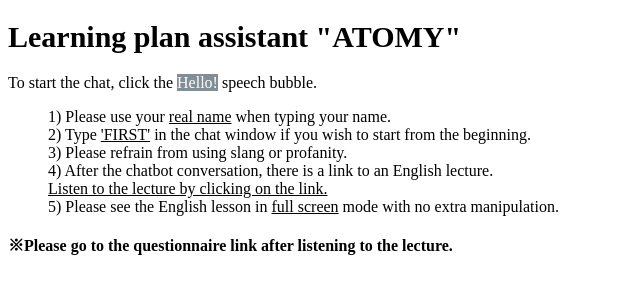
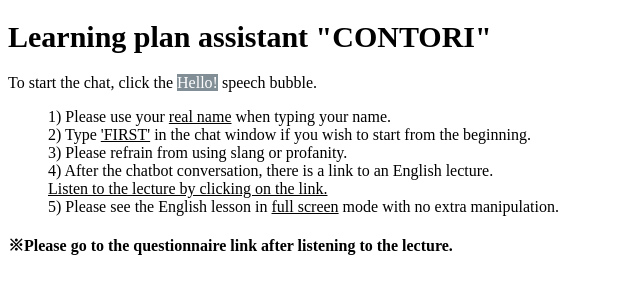
Before and after one commit to dydrudwls/learningplan.CONTRI, a plain HTML site: page index.html in a window 1280 px wide. Shown: the full height of the page, 0-640 px from the left. Drawn offline with nearby package versions, Linux system fonts and the light colour scheme.

Commit message:
Update index.html

```diff
--- a/index.html
+++ b/index.html
@@ -26,7 +26,7 @@
 </head>
 
 <body>
-	<h1>Learning plan assistant "ATOMY"</h1>
+	<h1>Learning plan assistant "CONTORI"</h1>
 	<p>To start the chat, click the <span style="background-color: #818e96;color: #ffffff">Hello!</span> speech bubble.</p>
 	<p><span style="font-weight:bold"><Chatbot's manual></span>
 	<blockquote> 1) Please use your <span style="text-decoration: underline">real name</span> when typing your name.<br>
```
